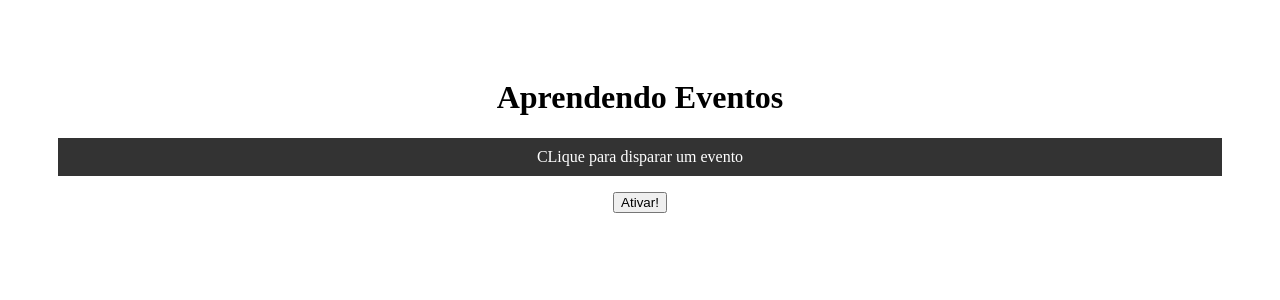
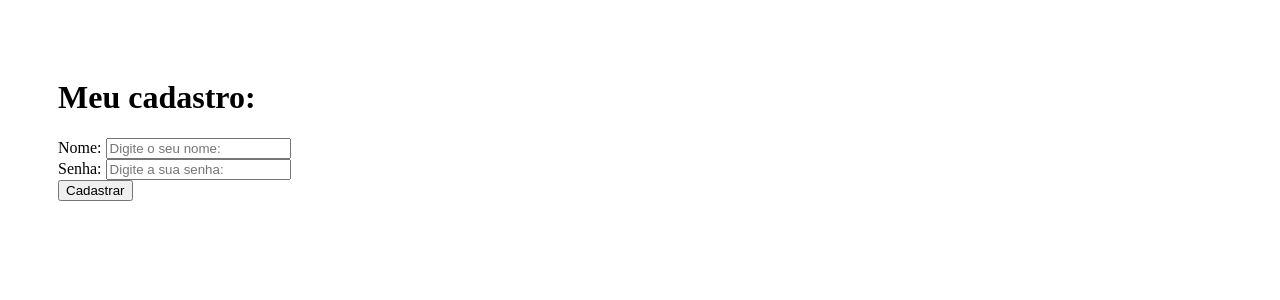
Before and after one commit to TawanDeodato/Estudos-react, a React (Create React App) app in the folder teste/: page / in a window 1280 px wide. Shown: the top 300 px of the page. Built offline with nearby package versions, Linux system fonts and the light colour scheme.

Commit message:
Estudos sobre useState em react

```diff
--- a/teste/src/App.js
+++ b/teste/src/App.js
@@ -1,11 +1,10 @@
 import './App.css';
-import Evento from './components/Evento';
+import Form from './components/Form';
 
 function App() {
   return (
-    <div className="App">
-      <h1>Aprendendo Eventos</h1>
-      <Evento />
+    <div>
+      <Form />
     </div>
   );
 }
--- /dev/null
+++ b/teste/src/components/Form.js
@@ -0,0 +1,44 @@
+import { useState } from 'react'
+
+function Form() {
+  function cadastrarUsuario(evt) {
+    evt.preventDefault();
+    console.log(`O Usuário ${name} foi cadastrado com sucesso!`)
+  }
+
+  const [name, setName] = useState()
+  const [senha, setSenha] = useState()
+
+  return (
+    <div>
+      <h1>Meu cadastro:</h1>
+      <form onSubmit={cadastrarUsuario}>
+        <div>
+          <label htmlFor="name">Nome: </label>
+          <input
+            type="text"
+            id="name"
+            name="name"
+            placeholder="Digite o seu nome: "
+            onChange={(evt) => setName(evt.target.value)}
+          />
+        </div>
+        <div>
+          <label htmlFor="senha">Senha: </label>
+          <input
+            type="password"
+            id="senha"
+            name="senha"
+            placeholder="Digite a sua senha: "
+            onChange={(evt) => setSenha(evt.target.value)}
+          />
+        </div>
+        <div>
+          <input type="submit" value="Cadastrar" />
+        </div>
+      </form>
+    </div>
+  );
+}
+
+export default Form;
```
